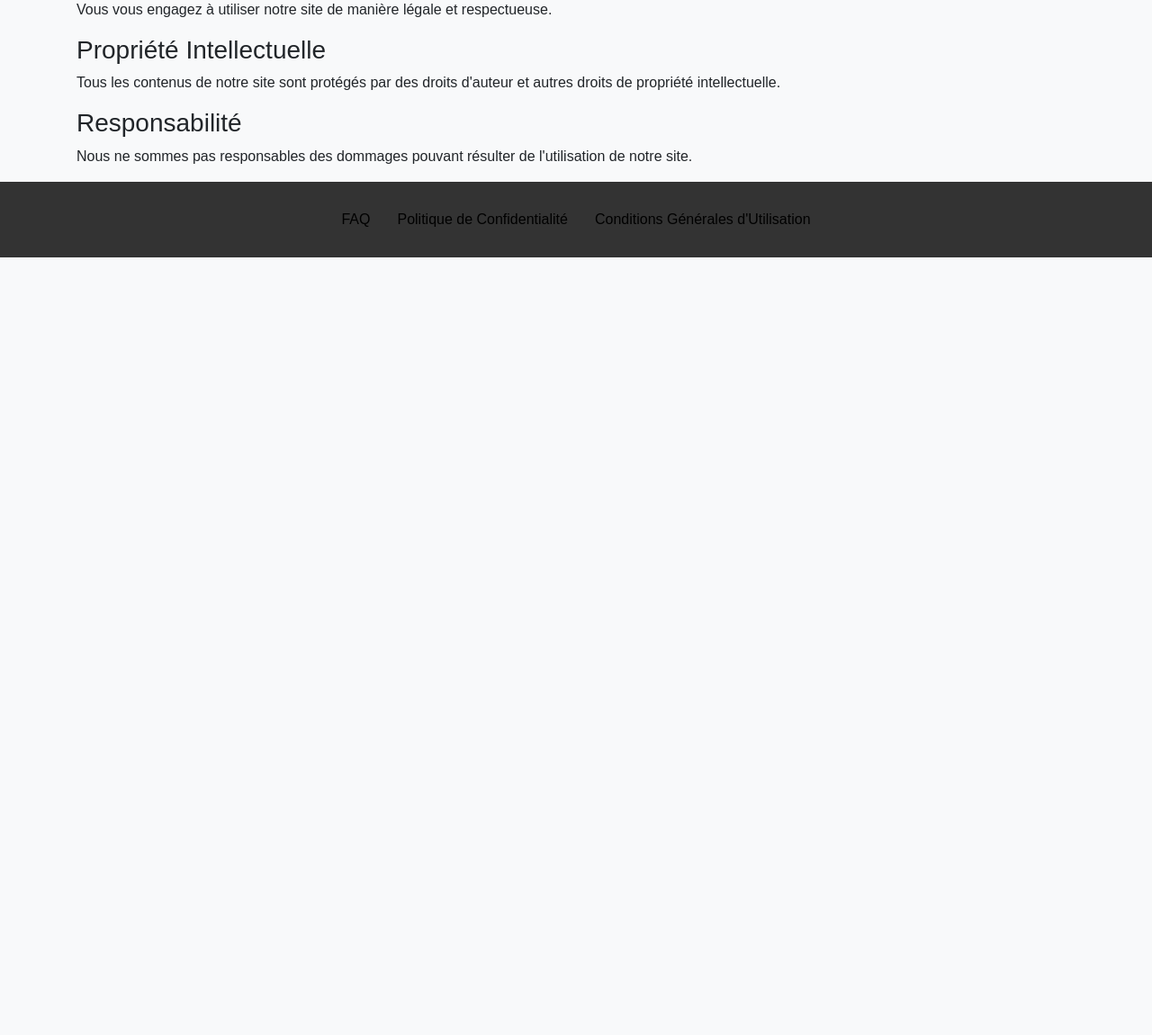
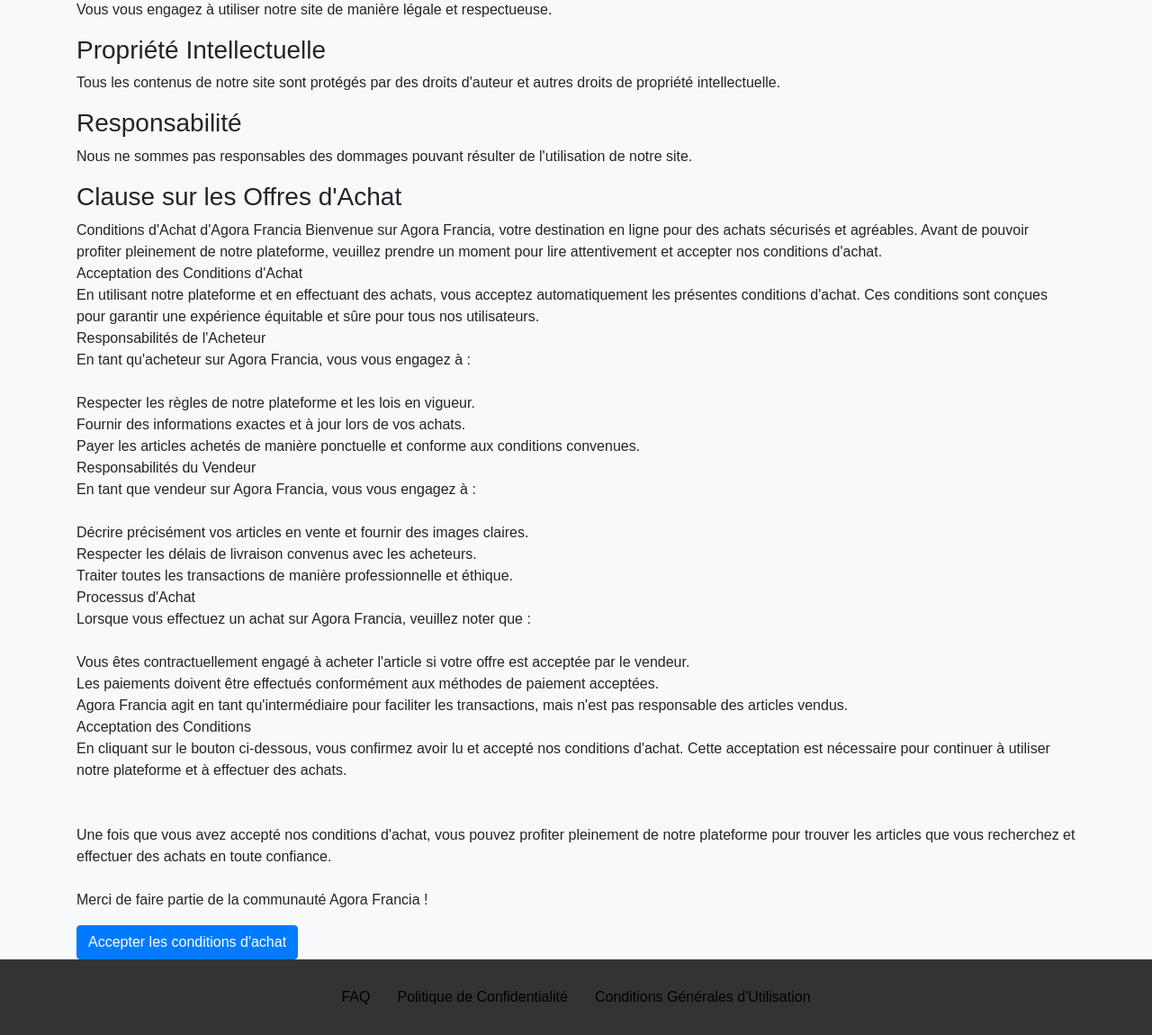
Before and after one commit to angel0x7/Projet-Agora, a PHP site: page /terms.php in a window 1280 px wide. Shown: the part 300-1450 px from the top of the page at 90% size. Before the commit the page ends 586 px from the top, so only its background shows below. Run offline with PHP 8.4, Linux system fonts and the light colour scheme; a user stored in the database is signed in.

Commit message:
Update terms.php

```diff
--- a/SiteAGORA/terms.php
+++ b/SiteAGORA/terms.php
@@ -19,7 +19,41 @@
         <p>Tous les contenus de notre site sont protégés par des droits d'auteur et autres droits de propriété intellectuelle.</p>
         <h3>Responsabilité</h3>
         <p>Nous ne sommes pas responsables des dommages pouvant résulter de l'utilisation de notre site.</p>
-        <!-- Ajoutez plus de sections si nécessaire -->
+        <h3>Clause sur les Offres d'Achat</h3>
+        <p>Conditions d'Achat d'Agora Francia
+Bienvenue sur Agora Francia, votre destination en ligne pour des achats sécurisés et agréables. Avant de pouvoir profiter pleinement de notre plateforme, veuillez prendre un moment pour lire attentivement et accepter nos conditions d'achat.
+<br>
+Acceptation des Conditions d'Achat<br>
+En utilisant notre plateforme et en effectuant des achats, vous acceptez automatiquement les présentes conditions d'achat. Ces conditions sont conçues pour garantir une expérience équitable et sûre pour tous nos utilisateurs.
+<br>
+Responsabilités de l'Acheteur<br>
+En tant qu'acheteur sur Agora Francia, vous vous engagez à :<br>
+<br>
+Respecter les règles de notre plateforme et les lois en vigueur.<br>
+Fournir des informations exactes et à jour lors de vos achats.<br>
+Payer les articles achetés de manière ponctuelle et conforme aux conditions convenues.<br>
+Responsabilités du Vendeur<br>
+En tant que vendeur sur Agora Francia, vous vous engagez à :<br>
+<br>
+Décrire précisément vos articles en vente et fournir des images claires.<br>
+Respecter les délais de livraison convenus avec les acheteurs.<br>
+Traiter toutes les transactions de manière professionnelle et éthique.<br>
+Processus d'Achat<br>
+Lorsque vous effectuez un achat sur Agora Francia, veuillez noter que :<br>
+<br>
+Vous êtes contractuellement engagé à acheter l'article si votre offre est acceptée par le vendeur.<br>
+Les paiements doivent être effectués conformément aux méthodes de paiement acceptées.<br>
+Agora Francia agit en tant qu'intermédiaire pour faciliter les transactions, mais n'est pas responsable des articles vendus.<br>
+Acceptation des Conditions<br>
+En cliquant sur le bouton ci-dessous, vous confirmez avoir lu et accepté nos conditions d'achat. Cette acceptation est nécessaire pour continuer à utiliser notre plateforme et à effectuer des achats.<br>
+<br>
+<br>
+Une fois que vous avez accepté nos conditions d'achat, vous pouvez profiter pleinement de notre plateforme pour trouver les articles que vous recherchez et effectuer des achats en toute confiance.<br>
+<br>
+Merci de faire partie de la communauté Agora Francia !</p>
+
+        <!-- Bouton pour accepter les conditions -->
+        <a href="conditions_achat.php" class="btn btn-primary">Accepter les conditions d'achat</a>
     </div>
 
     <?php include 'footer.php'; ?>
```
